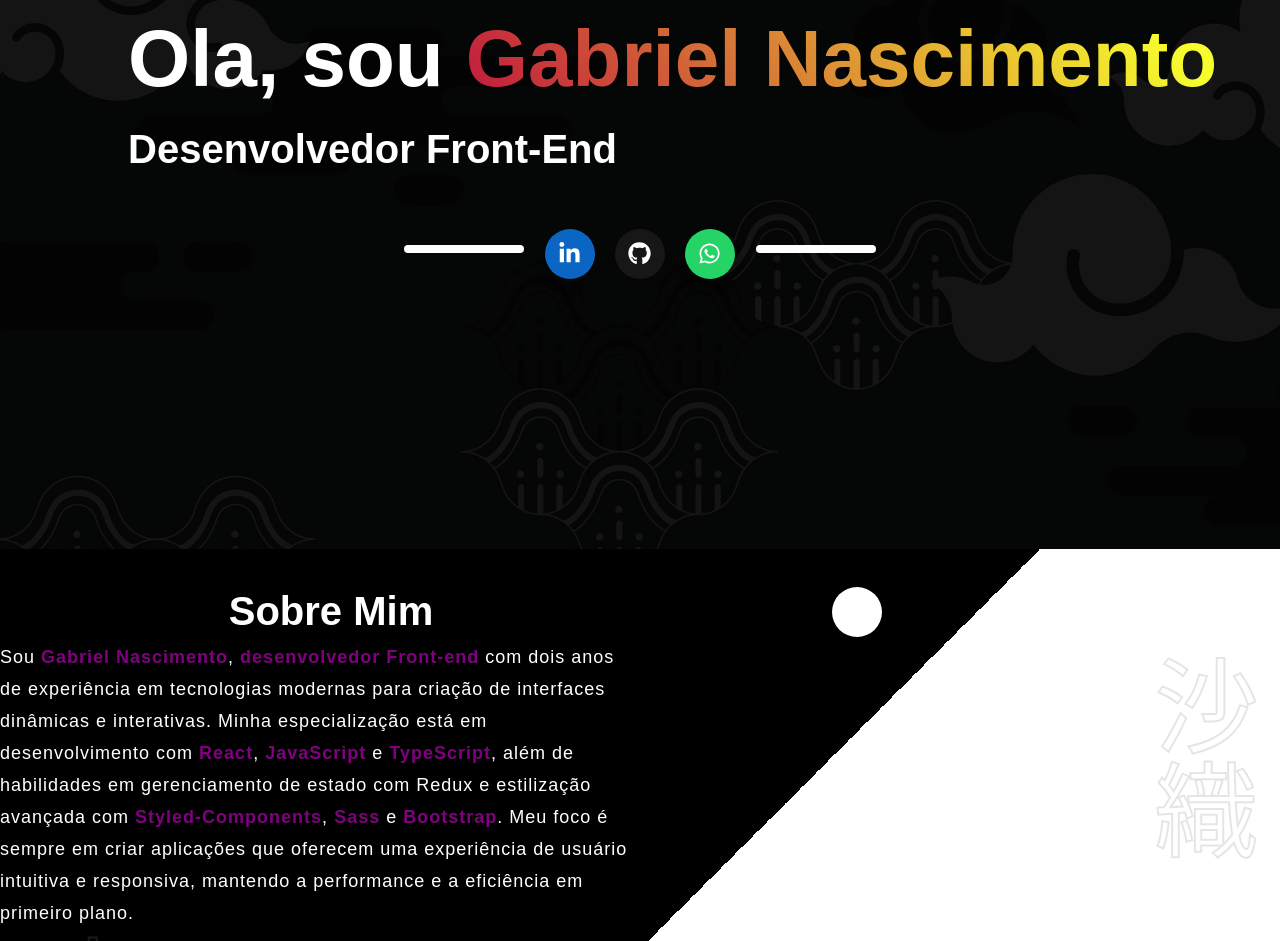
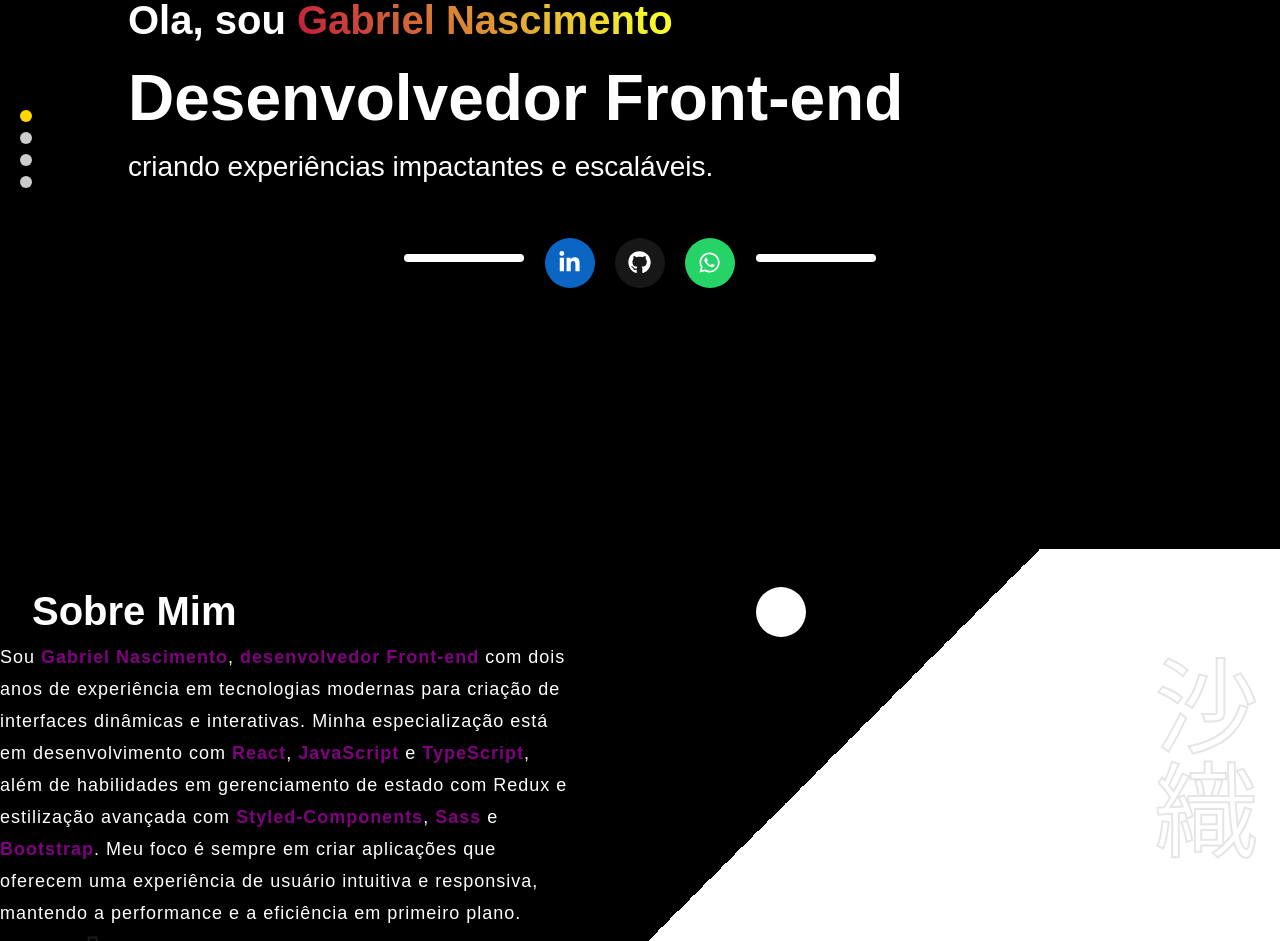
Before and after one commit to GabrielNBS/repository, a React (Create React App) app: page / in a window 1280 px wide. Shown: the part 251-1192 px from the top of the page. Built offline with nearby package versions, Linux system fonts and the light colour scheme.

Commit message:
"style: new text neon component and exclude the svg backgound for hero page"

```diff
--- a/src/Components/Anchor/styles.ts
+++ b/src/Components/Anchor/styles.ts
@@ -8,6 +8,7 @@ export const AnchorContainer = styled.div`
   display: flex;
   flex-direction: column;
   gap: 10px;
+  z-index: 100;
 `
 
 export const AnchorDot = styled.div<{ active: boolean }>`
--- /dev/null
+++ b/src/Components/NeonText/Neon.tsx
@@ -0,0 +1,63 @@
+import React from 'react'
+import styled, { keyframes } from 'styled-components'
+
+// Animação de pulsação
+const pulse = keyframes`
+  0%, 100% {
+    text-shadow:
+      0 0 5px #0ff,
+      0 0 10px #0ff,
+      0 0 20px #0ff,
+      0 0 40px #0ff,
+      0 0 80px rgba(0, 255, 255, 0.5);
+  }
+  50% {
+    text-shadow:
+      0 0 5px #0ff,
+      0 0 15px #0ff,
+      0 0 30px #0ff,
+      0 0 60px #0ff,
+      0 0 120px rgba(0, 255, 255, 0.8);
+  }
+`
+
+// Estilo do texto
+const LedText = styled.h1`
+  font-size: 5rem;
+  font-weight: bold;
+  color: #fff;
+  text-transform: uppercase;
+  letter-spacing: 0.2rem;
+
+  /* Efeito de perspectiva */
+  transform: perspective(200px) rotateX(-5deg);
+
+  /* Brilho "LED" */
+  text-shadow:
+    0 0 5px #0ff,
+    0 0 10px #0ff,
+    0 0 20px #0ff,
+    0 0 40px #0ff,
+    0 0 80px rgba(0, 255, 255, 0.5);
+
+  /* Animação de pulsação */
+  animation: ${pulse} 2s infinite;
+`
+
+const Neon: React.FC = () => {
+  return (
+    <div
+      style={{
+        display: 'flex',
+        justifyContent: 'center',
+        alignItems: 'center',
+        minHeight: '100vh',
+        backgroundColor: '#000',
+      }}
+    >
+      <LedText>Portfolio</LedText>
+    </div>
+  )
+}
+
+export default Neon
--- a/src/Containers/About/styles.ts
+++ b/src/Containers/About/styles.ts
@@ -60,7 +60,7 @@ export const AboutSection = styled.section`
     grid-template-areas:
       'container1 .'
       '. container2';
-    gap: 20px;
+    column-gap: 8em;
   }
 
   ${Text} {
@@ -73,10 +73,6 @@ export const AboutSection = styled.section`
 export const AboutContainer = styled.div`
   grid-area: container1;
   color: white;
-  display: flex;
-  flex-direction: column;
-  align-items: center;
-  justify-content: center;
   position: relative;
 
   &::before {
@@ -94,9 +90,6 @@ export const AboutContainer = styled.div`
 export const ServicesContainer = styled.div`
   grid-area: container2;
   color: black;
-  display: flex;
-  align-items: center;
-  justify-content: center;
   position: relative;
 
   h2 {
--- a/src/Containers/Hero/Hero.tsx
+++ b/src/Containers/Hero/Hero.tsx
@@ -5,16 +5,18 @@ import SocialNavBar from '../../Components/SocialNavBar/SocialNavBar'
 import Circle, { CloundVetor } from '../../Components/Vetores'
 import OrientalBackground from '../../Image/Backgrounds/OrientalBackground.jpg'
 import Rellax from 'rellax'
+import Neon from '../../Components/NeonText/Neon'
 
 export default function Hero() {
   const rellax = new Rellax('.rellax')
   return (
-    <HeroSection style={{ backgroundImage: `url(${OrientalBackground})` }}>
+    <HeroSection>
       <div className="container">
-        <Text as="h1">
+        <Text as="h2">
           Ola, sou <strong>Gabriel Nascimento</strong>
         </Text>
-        <Text as="h2">Desenvolvedor Front-End</Text>
+        <Text as="h1">Desenvolvedor Front-end</Text>
+        <Text as="h3">criando experiências impactantes e escaláveis.</Text>
         <SocialNavBar />
         {/* <Circle className="rellax" data-rellax-speed="2" /> */}
         {/* <CloundVetor className="rellax" /> */}
@@ -22,3 +24,5 @@ export default function Hero() {
     </HeroSection>
   )
 }
+
+// style={{ backgroundImage: `url(${OrientalBackground})` }}
--- a/src/Containers/Hero/styles.ts
+++ b/src/Containers/Hero/styles.ts
@@ -9,18 +9,12 @@ export const HeroSection = styled.main`
   width: 100vw;
   height: 100vh;
   display: flex;
-  position: relative;
   justify-content: center;
   align-items: center;
-  flex-direction: column;
-  position: relative;
-  background-size: cover;
-  background-repeat: no-repeat;
   z-index: 5;
 
   h1 {
-    font-size: 5em;
-    white-space: nowrap;
+    font-stretch: expanded;
   }
 
   ${StyledWrapper} {
```
